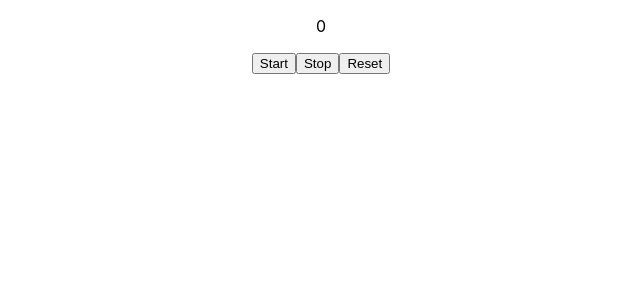
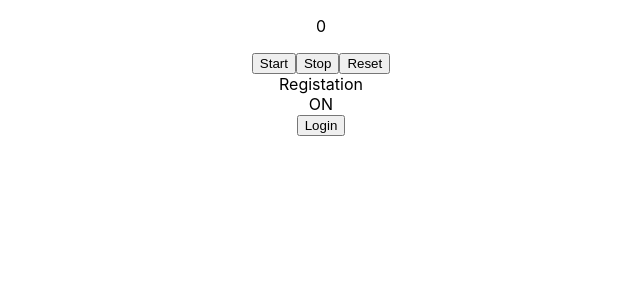
Before and after one commit to kotireddy-hub/React-Basic, a React (Create React App) app: page / in a window 1280 px wide. Shown: the top 300 px of the page, without its empty margins (319-959 px from the left). Built offline with nearby package versions, Linux system fonts and the light colour scheme.

Commit message:
event hadling with conditional rendering

```diff
--- a/src/App.js
+++ b/src/App.js
@@ -1,9 +1,11 @@
 import './App.css';
 import HelloWorld from './HelloWorld';
 import ComponentLifeCycle from './pages/components/ComponentLifeCycleMethod';
+import ConditionRendering from './pages/components/ConditionRendering';
 import Counter from './pages/components/Counter';
 import CounterFun from './pages/components/CounterFun';
 import FunctionalCounter from './pages/components/FunCtionalTimeComponent';
+import Greeting from './pages/components/Greeting';
 import InitialCounter from './pages/components/InitialCounter';
 import TimerComponentWithLifeCycle from './pages/components/TimerComponentWithLifeCycle';
 import TimeStartStopReset from './pages/components/TimeStartStopReset';
@@ -11,24 +13,24 @@ import UserDeatils from './pages/UserDeatils';
 
 
 
-const listOfData = ["HTML","React","CSS","Javascript"];
+const listOfData = ["HTML", "React", "CSS", "Javascript"];
 
 const UserData = [
   {
-    "name":"Seshi",
-    "age":30
+    "name": "Seshi",
+    "age": 30
   },
   {
-    "name":"Anil",
-    "age":26
+    "name": "Anil",
+    "age": 26
   },
   {
-    "name":"Nari",
-    "age":26
+    "name": "Nari",
+    "age": 26
   },
   {
-    "name":"Koti",
-    "age":30
+    "name": "Koti",
+    "age": 30
   }
 ]
 
@@ -44,6 +46,8 @@ function App() {
       {/* <TimerComponentWithLifeCycle /> */}
       {/* <FunctionalCounter /> */}
       <TimeStartStopReset />
+      <ConditionRendering logined={true} />
+      <Greeting logined={true} />
     </div>
   );
 }
--- /dev/null
+++ b/src/pages/components/ConditionRendering.js
@@ -0,0 +1,9 @@
+import React from "react";
+
+const ConditionRendering = (props) =>{
+    console.log(props.logined,":: ====");
+    const { logined = false } = props;
+    return logined ? <div>Registation</div> : <div>login</div>;
+}
+
+export default ConditionRendering;
--- /dev/null
+++ b/src/pages/components/Greeting.jsx
@@ -0,0 +1,43 @@
+import React from "react";
+
+class Greeting extends React.Component {
+    constructor(props) {
+        super(props)
+        this.state = {
+            isLoggedIn: this.props.logined || false
+        }
+        this.handleToClick = this.handleToClick.bind(this);
+    }
+
+    handleToClick = () => {
+        console.log(this.state.isLoggedIn, "handleToClick before Update")
+        /* this.setState({
+             isLoggedIn:!this.state.isLoggedIn
+         })*/
+        this.setState((prv) => ({
+            isLoggedIn: !prv.isLoggedIn
+        }))
+    }
+
+    render() {
+        const { isLoggedIn } = this.state;
+        // return isLoggedIn ? <div>Welcome Back!</div> : <div>Please Login!</div>
+        //  return isLoggedIn && <div>Welcome Back!</div>
+        return <div>
+            {
+                isLoggedIn ? <div>ON</div> : <div>OFF</div>
+            }
+            <button onClick={() => this.handleToClick()}>Login</button>
+        </div>
+        /* const isLoggined = this.props.logined;
+         if (isLoggined) {
+             return <div>welcome back!</div>
+         } else {
+             return <div>Please Login!</div>
+         }*/
+
+    }
+
+};
+
+export default Greeting;
```
